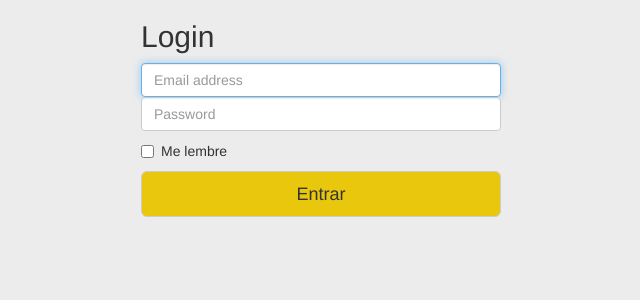
After one commit to lucasgdutra/IFPlus, a PHP site: page /View/login.php in a window 1280 px wide. The commit adds this page. Shown: the top 300 px of the page, without its empty margins (319-959 px from the left). Run offline with PHP 8.4, Linux system fonts and the light colour scheme.

Commit message:
Adiocionando pagina de login

```diff
--- /dev/null
+++ b/View/login.php
@@ -0,0 +1,35 @@
+<!DOCTYPE html>
+<html lang="en">
+    <head>
+        <meta charset="utf-8">
+        <meta http-equiv="X-UA-Compatible" content="IE=edge">
+        <meta name="viewport" content="width=device-width, initial-scale=1">
+        <link type="text/css" rel="stylesheet" href="bibliotecas/bootstrap/css/bootstrap.css">
+        <link type="text/css" rel="stylesheet" href="bibliotecas/css/style.css">
+    </head>
+
+    <body >
+
+        <div class="container">
+            <div class="row">
+                <div class="col-xs-4 col-xs-offset-4">
+                    <form action="../View/Agenda/" class="form-signin">
+                        <h2 class="form-signin-heading">Login</h2>
+                        <label for="inputEmail" class="sr-only">Endereço de email</label>
+                        <input type="email" id="inputEmail" class="form-control" placeholder="Email address" required autofocus>
+                        <label for="inputPassword" class="sr-only">Senha</label>
+                        <input type="password" id="inputPassword" class="form-control" placeholder="Password" required>
+                        <div class="checkbox">
+                            <label>
+                                <input type="checkbox" value="remember-me"> Me lembre
+                            </label>
+                        </div>
+                        <button class="btn btn-lg btn-default btn-block" type="submit">Entrar</button>
+                    </form>
+                </div>
+            </div>
+        </div>
+        <script src="bibliotecas/js/jquery.js"></script>
+        <script src="bibliotecas/bootstrap/js/bootstrap.js"></script>
+    </body>
+</html>
--- a/index.php
+++ b/index.php
@@ -1,4 +1,4 @@
 <?php
 
-header("Location: ./View/Agenda/");
+header("Location: ./View/login.php");
 ?>
```
